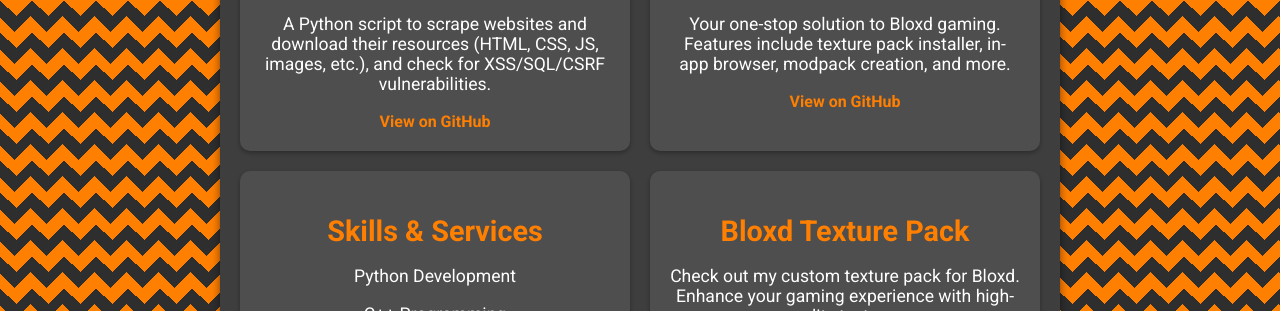
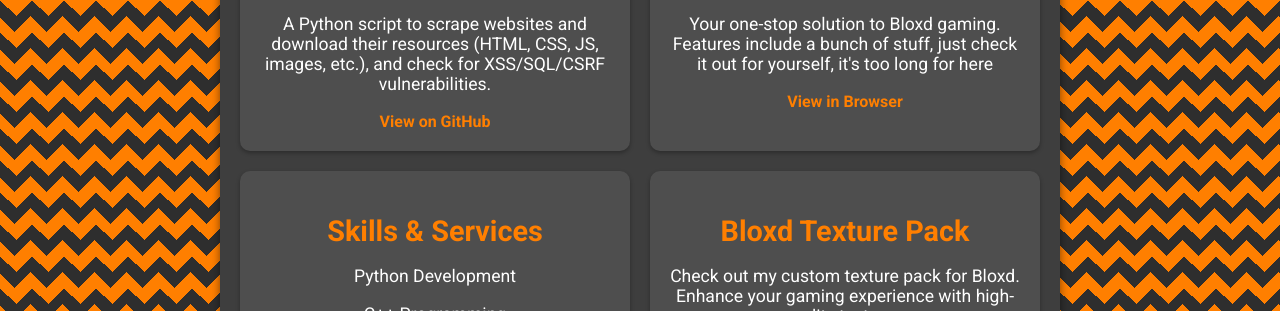
Before and after one commit to KHROTU/KHROTU.github.io, a plain HTML site: page index.html in a window 1280 px wide. Shown: the part 848-1159 px from the top of the page. Drawn offline with Linux system fonts and the light colour scheme.

Commit message:
Update index.html

```diff
--- a/index.html
+++ b/index.html
@@ -159,8 +159,8 @@
             <div class="grid-item">
                 <h2>Bloxd Forge</h2>
                 <img src="https://i.imgur.com/SsES9QT.png" alt="Bloxd Forge Logo">
-                <p>Your one-stop solution to Bloxd gaming. Features include texture pack installer, in-app browser, modpack creation, and more.</p>
-                <a href="https://github.com/KHROTU/Bloxd-Forge" target="_blank">View on GitHub</a>
+                <p>Your one-stop solution to Bloxd gaming. Features include a bunch of stuff, just check it out for yourself, it's too long for here</p>
+                <a href="https://www.bloxdforge.com" target="_blank">View in Browser</a>
             </div>
             <div class="grid-item">
                 <h2>Skills & Services</h2>
```
